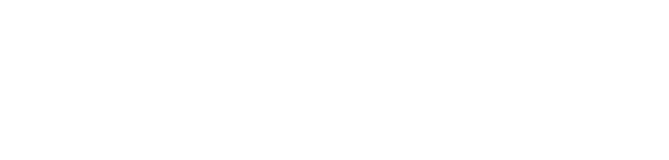
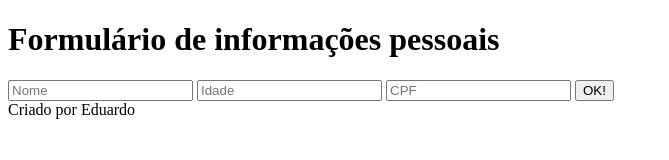
Before and after one commit to EduardoGM04/Programa-o_Web_CC-, a plain HTML site: page index.html in a window 1280 px wide. Shown: the whole page, without its empty margins (0-669 px from the left). Drawn offline with Linux system fonts and the light colour scheme.

Commit message:
alterações no html e adicionando css

```diff
--- a/index.html
+++ b/index.html
@@ -6,6 +6,11 @@
     <title>Programação Web Turma A </title>
 </head>
 <body>
-
+    <h1>Formulário de informações pessoais</h1>
+    <input type="text" placeholder="Nome">
+    <input type="number" placeholder="Idade">
+    <input type="text" placeholder="CPF">
+    <button>OK!</button>
+    <footer>Criado por Eduardo</footer>
 </body>
 </html>
```
Also changed, not shown: estilo.css (added).
